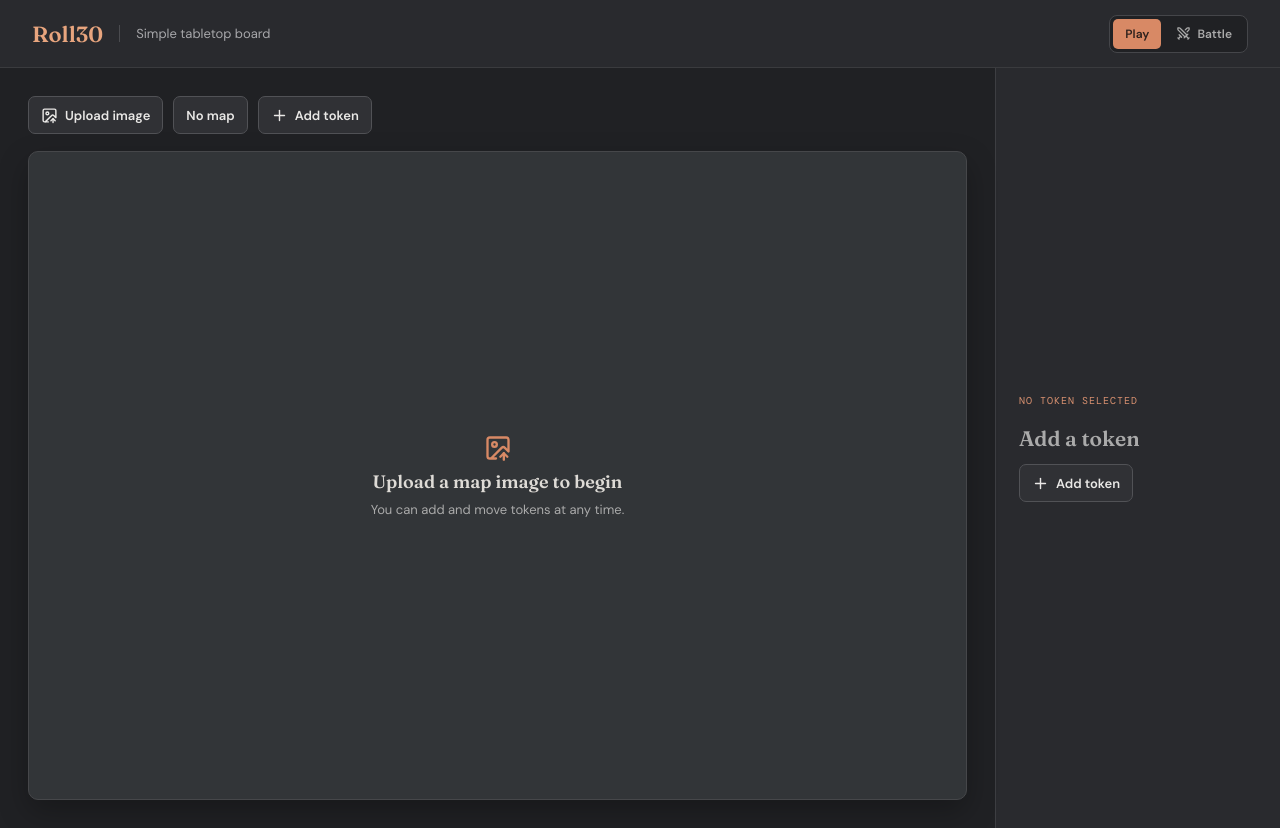
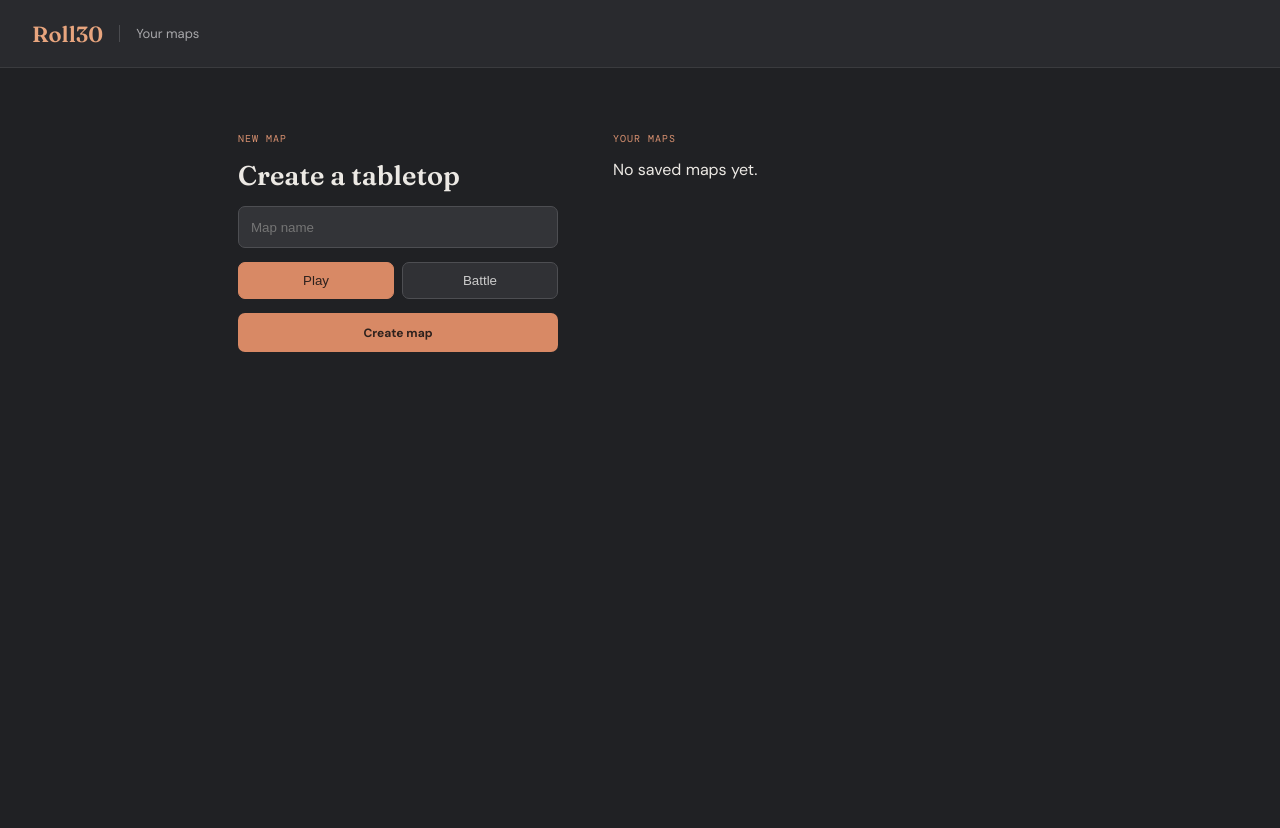
Before and after one commit to aomarco/Roll30, a React (Vite) app: page / in a window 1280 px wide. After the commit the page ends 800 px from the top, so only its background shows below. Built offline with nearby package versions, Linux system fonts and the light colour scheme.

Commit message:
Add saved maps home and grid occupancy

```diff
--- a/src/main.jsx
+++ b/src/main.jsx
@@ -85,7 +85,11 @@ const patternCells = (type, size) => {
 const SIMPLE_ATTACK = { range: 2, pattern: "star", size: 2, damage: 3 };
 
 function App() {
-  const [map, setMap] = useState(null),
+  const [maps, setMaps] = useState(() => JSON.parse(localStorage.getItem("roll30-maps") || "[]")),
+    [activeMapId, setActiveMapId] = useState(() => localStorage.getItem("roll30-active-map") || null),
+    [mapName, setMapName] = useState(""),
+    [createMode, setCreateMode] = useState("play"),
+    [map, setMap] = useState(null),
     [noMap, setNoMap] = useState(false),
     [mode, setMode] = useState("play"),
     [gridSize, setGridSize] = useState(48),
@@ -100,12 +104,15 @@ function App() {
     [attackMessage, setAttackMessage] = useState(""),
     [moveMode, setMoveMode] = useState(false);
   const boardRef = useRef(null);
+  useEffect(() => { localStorage.setItem("roll30-maps", JSON.stringify(maps)); localStorage.setItem("roll30-active-map", activeMapId || ""); }, [maps, activeMapId]);
+  useEffect(() => { if (!activeMapId) return; setMaps(items => items.map(item => item.id === activeMapId ? { ...item, data: { map, noMap, mode, gridSize, tokens, battle } } : item)); }, [map, noMap, mode, gridSize, tokens, battle, activeMapId]);
   const selected = tokens.find((t) => t.id === selectedId),
     activeId = battle?.order[battle.turn],
     active = tokens.find((t) => t.id === activeId);
-  useEffect(() => {
-    setBattle((b) => (b ? { ...b, dashReady: moveMode } : b));
-  }, [moveMode]);
+  const openMap = (entry) => { const data = entry.data || {}; setActiveMapId(entry.id); setMapName(entry.name); setMap(data.map || null); setNoMap(!!data.noMap); setMode(entry.mode || data.mode || "play"); setGridSize(data.gridSize || 48); setTokens(data.tokens || []); setBattle(data.battle || null); setSelectedId(null); };
+  const createMap = () => { const entry = { id: Date.now().toString(), name: mapName.trim() || "Untitled map", mode: createMode, data: { map: null, noMap: createMode === "play", mode: createMode, gridSize: 48, tokens: [], battle: null } }; setMaps(items => [...items, entry]); openMap(entry); };
+  useEffect(() => { setBattle((b) => (b ? { ...b, dashReady: moveMode } : b)); }, [moveMode]);
+  const home = <div className="home"><header><strong>Roll30</strong><span>Your maps</span></header><main className="home-main"><section className="new-map"><p>NEW MAP</p><h1>Create a tabletop</h1><input value={mapName} onChange={e => setMapName(e.target.value)} placeholder="Map name"/><div className="mode-choice"><button className={createMode === "play" ? "active" : ""} onClick={() => setCreateMode("play")}>Play</button><button className={createMode === "battle" ? "active" : ""} onClick={() => setCreateMode("battle")}>Battle</button></div><button className="start-battle" onClick={createMap}>Create map</button></section><section className="map-list"><p>YOUR MAPS</p>{maps.length ? maps.map(entry => <button key={entry.id} onClick={() => openMap(entry)}><strong>{entry.name}</strong><span>{entry.mode === "battle" ? "Battle" : "Play"}</span></button>) : <span>No saved maps yet.</span>}</section></main></div>;
   const snap = (event, rect) => {
     const px = Math.max(
         gridSize / 2,
@@ -164,7 +171,8 @@ function App() {
           distance = (drag.path?.length ?? 1) - 1,
           allowance = speed * (battle?.dashReady ? 2 : 1),
           usedDash = !!battle?.dashReady && distance > speed;
-        if (distance <= allowance && distance > 0) {
+        const occupied = drag.target && tokens.some((token) => token.id !== drag.id && cell(token, boardRef.current.getBoundingClientRect()).x === drag.target.cell.x && cell(token, boardRef.current.getBoundingClientRect()).y === drag.target.cell.y);
+        if (distance <= allowance && distance > 0 && !occupied) {
           setTokens((items) =>
             items.map((t) =>
               t.id === drag.id
@@ -179,7 +187,8 @@ function App() {
             dashReady: false,
             log: `${active?.name} moved ${distance * 5} ft.`,
           }));
-        } else if (distance === 0)
+        } else if (occupied) setBattle((b) => ({ ...b, dashReady: false, log: "That square is occupied." }));
+        else if (distance === 0)
           setBattle((b) => ({ ...b, dashReady: false }));
       }
       setDrag(null);
@@ -349,25 +358,13 @@ function App() {
       Math.max(Math.abs(a.x - b.x), Math.abs(a.y - b.y)) <= SIMPLE_ATTACK.range
     );
   };
+  if (!activeMapId) return home;
   return (
     <div className="app">
       <header>
         <strong>Roll30</strong>
-        <span>Simple tabletop board</span>
-        <div className="mode-switch">
-          <button
-            className={mode === "play" ? "active" : ""}
-            onClick={() => setMode("play")}
-          >
-            Play
-          </button>
-          <button
-            className={mode === "battle" ? "active" : ""}
-            onClick={() => setMode("battle")}
-          >
-            <Swords size={15} /> Battle
-          </button>
-        </div>
+        <span>{mapName || "Untitled map"} · {mode === "battle" ? "Battle" : "Play"}</span>
+        <button className="button home-button" onClick={() => setActiveMapId(null)}>All maps</button>
       </header>
       <main>
         <section className="board-column">
@@ -378,8 +375,7 @@ function App() {
                 type="file"
                 accept="image/*"
                 onChange={(e) =>
-                  e.target.files?.[0] &&
-                  (setMap(URL.createObjectURL(e.target.files[0])), setNoMap(false))
+                  e.target.files?.[0] && (() => { const reader = new FileReader(); reader.onload = () => { setMap(reader.result); setNoMap(false); }; reader.readAsDataURL(e.target.files[0]); })()
                 }
               />
             </label>
@@ -496,6 +492,7 @@ function App() {
                 className={
                   "token " +
                   (selectedId === t.id ? "selected " : "") +
+                  (drag?.id === t.id ? "dragging " : "") +
                   (attackMode && canAttackTarget(t)
                     ? "targetable"
                     : "")
--- a/src/movement.css
+++ b/src/movement.css
@@ -1,9 +1,16 @@
 .move-cell.origin { background: #ffffff99; border-color: #fff; }
 .move-counter { position: absolute; z-index: 6; top: 17px; left: 50%; transform: translateX(-50%); padding: 8px 12px; border-radius: 6px; background: #25262ae8; color: #fff; font: 600 12px 'DM Mono', monospace; box-shadow: 0 3px 10px #0007; }
 .token { transition: left 260ms cubic-bezier(.2,.8,.2,1), top 260ms cubic-bezier(.2,.8,.2,1), box-shadow 180ms ease; }
+.token.dragging { transition: none; }
 .attack-cell { position: absolute; z-index: 2; pointer-events: none; background: #e0835b66; border: 1px solid #ffd098; box-shadow: inset 0 0 12px #ffbd7b88; }
 .move-arrow { position: absolute; z-index: 5; height: 4px; transform-origin: left center; background: #f6dda2; box-shadow: 0 0 8px #f6dda2; pointer-events: none; }
 .move-arrow::after { content: ''; position: absolute; right: -2px; top: 50%; transform: translateY(-50%); border-left: 12px solid #f6dda2; border-top: 7px solid transparent; border-bottom: 7px solid transparent; }
 .attack-error { position: absolute; z-index: 8; top: 58px; left: 50%; transform: translateX(-50%); padding: 7px 10px; border-radius: 5px; background: #782f32e8; color: #fff; font-size: 12px; }
+.home-main { min-height: calc(100vh - 68px); max-width: 860px; margin: auto; padding: 64px 28px; display: grid; grid-template-columns: 320px 1fr; gap: 55px; }
+.new-map, .map-list { display: grid; align-content: start; gap: 14px; }
+.home h1 { margin: 0; font: 600 27px Fraunces, serif; }.home p { color: #d99170; font: 10px 'DM Mono', monospace; letter-spacing: 1px; margin: 0; }
+.new-map input { height: 42px; border: 1px solid #4d4e52; border-radius: 7px; background: #333438; color: #fff; padding: 0 12px; }
+.mode-choice { display: flex; gap: 8px; }.mode-choice button { flex: 1; padding: 10px; border: 1px solid #4d4e52; border-radius: 7px; background: #303135; color: #ccc; cursor: pointer; }.mode-choice button.active { background: #d88965; color: #2d211d; border-color: #d88965; }
+.map-list > button { display: flex; justify-content: space-between; align-items: center; border: 1px solid #424348; border-radius: 8px; background: #2d2e32; color: #eee; padding: 14px; cursor: pointer; text-align: left; }.map-list button span { color: #d99170; font-size: 11px; }.home-button { margin-left: auto; }
 .board.no-map { background: #fff; }
 .board.no-map .grid { background-image: linear-gradient(#24304424 1px, transparent 1px), linear-gradient(90deg, #24304424 1px, transparent 1px); }
```
